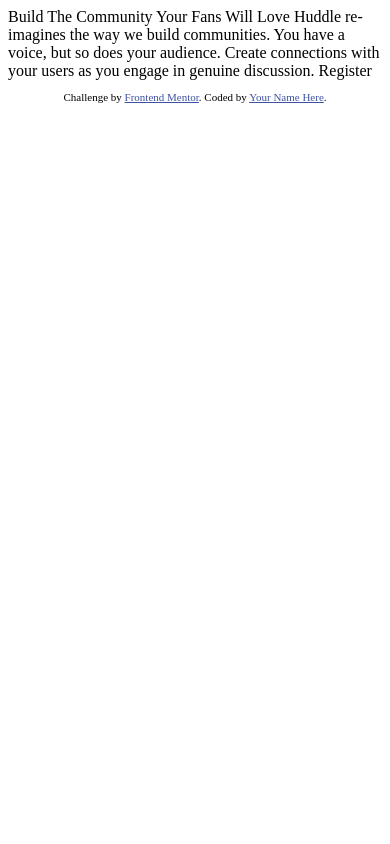
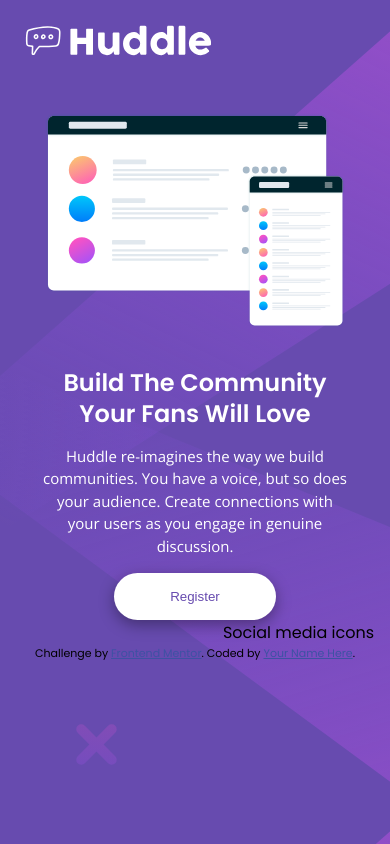
Before and after one commit to AndrewSimons3/huddle-landing-page, a plain HTML site: page index.html in a window 390 px wide. Drawn offline with nearby package versions, Linux system fonts and the light colour scheme.

Commit message:
updated responsive

```diff
--- a/index.html
+++ b/index.html
@@ -1,33 +1,50 @@
 <!DOCTYPE html>
 <html lang="en">
 	<head>
-  <meta charset="UTF-8">
-  <meta name="viewport" content="width=device-width, initial-scale=1.0"> <!-- displays site properly based on user's device -->
+		<meta charset="UTF-8" />
+		<meta name="viewport" content="width=device-width, initial-scale=1.0" />
+		<!-- displays site properly based on user's device -->
 
-  <link rel="icon" type="image/png" sizes="32x32" href="./images/favicon-32x32.png">
+		<link
+			rel="icon"
+			type="image/png"
+			sizes="32x32"
+			href="./images/favicon-32x32.png"
+		/>
+		<link rel="stylesheet" href="./style.css" />
 
-  <title>Frontend Mentor | Huddle landing page with single introductory section</title>
+		<title>
+			Frontend Mentor | Huddle landing page with single introductory section
+		</title>
 
 		<!-- Feel free to remove these styles or customise in your own stylesheet 👍 -->
-  <style>
-    .attribution { font-size: 11px; text-align: center; }
-    .attribution a { color: hsl(228, 45%, 44%); }
-  </style>
 	</head>
 	<body>
-
-  Build The Community Your Fans Will Love
-
-  Huddle re-imagines the way we build communities. You have a voice, but so does your audience.
-  Create connections with your users as you engage in genuine discussion.
-
-  Register
-
+		<main class="container">
+			<img class="logo" src="./images/logo.svg" alt="logo" />
+			<section class="inner">
+				<div class="left">
+					<img src="./images/illustration-mockups.svg" alt="design mockups" />
+				</div>
+				<div class="right">
+					<h1>Build The Community Your Fans Will Love</h1>
+					<p>
+						Huddle re-imagines the way we build communities. You have a voice,
+						but so does your audience. Create connections with your users as you
+						engage in genuine discussion.
+					</p>
+					<button>Register</button>
+				</div>
+			</section>
+			<div class="social">Social media icons</div>
 			<footer>
 				<p class="attribution">
-      Challenge by <a href="https://www.frontendmentor.io?ref=challenge" target="_blank">Frontend Mentor</a>.
-      Coded by <a href="#">Your Name Here</a>.
+					Challenge by
+					<a href="https://www.frontendmentor.io?ref=challenge" target="_blank"
+						>Frontend Mentor</a
+					>. Coded by <a href="#">Your Name Here</a>.
 				</p>
 			</footer>
+		</main>
 	</body>
 </html>
--- /dev/null
+++ b/style.css
@@ -0,0 +1,163 @@
+@import url('https://fonts.googleapis.com/css2?family=Open+Sans&family=Poppins:wght@400;600&display=swap');
+
+.attribution {
+	font-size: 11px;
+	text-align: center;
+}
+.attribution a {
+	color: hsl(228, 45%, 44%);
+}
+
+* {
+	margin: 0;
+	padding: 0;
+	box-sizing: border-box;
+}
+
+body {
+	height: 100vh;
+	background: url(./images/bg-desktop.svg);
+	background-color: hsl(257, 40%, 49%);
+	font-family:  'Poppins', sans-serif;
+}
+
+.container {
+	height: 100%;
+  padding: 2rem 3rem 0 3rem;
+}
+
+.logo {
+  margin-bottom: 2rem;
+}
+
+.inner {
+	display: grid;
+  grid-template-columns: 1fr 1fr;
+
+}
+
+
+.left {
+
+  padding: 2rem;
+}
+
+.left img {
+  width: 100%;
+  object-fit: contain;
+}
+
+.right {
+
+  padding: 3rem 1.5rem;
+}
+
+.right h1 {
+  color: #fff;
+  font-size: 48px;
+  font-weight: 600;
+  line-height: 1.3;
+  margin-bottom: 1rem;
+}
+
+.right p {
+ font-family: 'Open Sans', sans-serif;
+ font-weight: 400;
+ font-size: 21px;
+ line-height: 1.5;
+  color: #fff;
+  margin-bottom: 1rem;
+}
+
+button {
+  border:none;
+  cursor: pointer;
+  color: hsl(257, 40%, 49%);
+  background-color: #fff;
+  padding: 1rem 3.5rem;
+  border-radius: 50px;
+  box-shadow: rgba(0, 0, 0, 0.35) 0px 5px 15px;
+}
+
+.social {
+  text-align: right;
+}
+
+
+@media only screen and (max-width: 1240px) {
+  .right h1 {
+    font-size: 36px;
+
+  }
+
+  .right p {
+    font-size: 16px;
+  }
+
+  /* .left img  {
+    min-width: 400px;
+  } */
+}
+
+@media only screen and (max-width: 750px) {
+  .container {
+    display: flex;
+    flex-direction: column;
+
+
+  }
+
+  .inner {
+    display: flex;
+    flex-direction: column;
+    align-items: center;
+
+  }
+
+  .logo {
+    width: 250px;
+    margin-bottom: 1rem;
+  }
+
+  .left img {
+    width: 400px;
+    margin-bottom: 0;
+  }
+
+  .right {
+    margin: 0 1.5rem;
+    text-align: center;
+  }
+}
+
+@media only screen and (max-width: 500px) {
+  .container {
+    padding: 1rem;
+  }
+  .logo {
+    width: 200px;
+    margin-bottom: 3rem;
+  }
+
+  .left img {
+    width: 300px;
+    margin-bottom: 2rem;
+  }
+
+  .left {
+    padding: 0;
+  }
+  .right {
+    padding: 0;
+  }
+
+  .right h1 {
+    font-size: 24px;
+  }
+
+  .right p {
+    font-size: 15px;
+  }
+
+
+}
```
Lines whose indentation alone changed are shown as unchanged.
